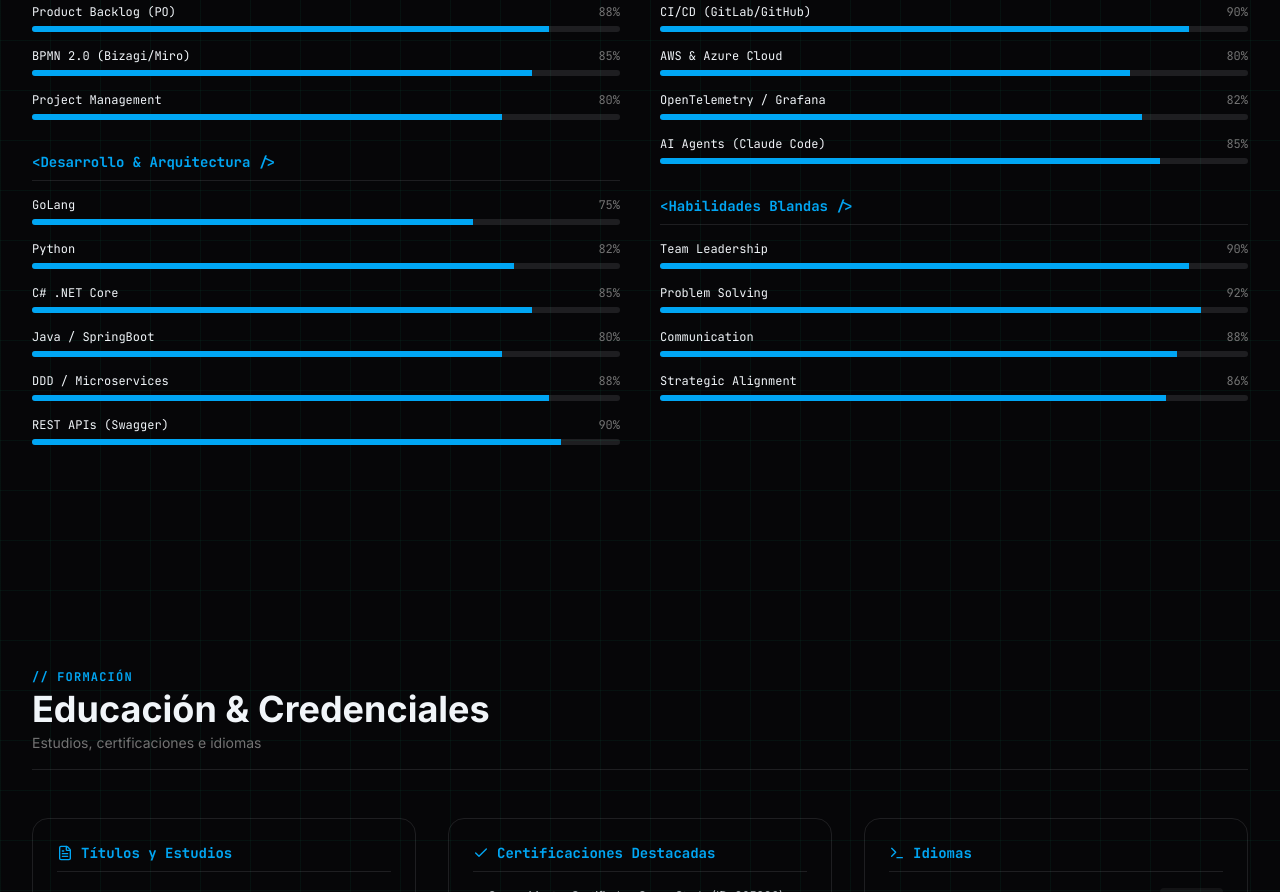
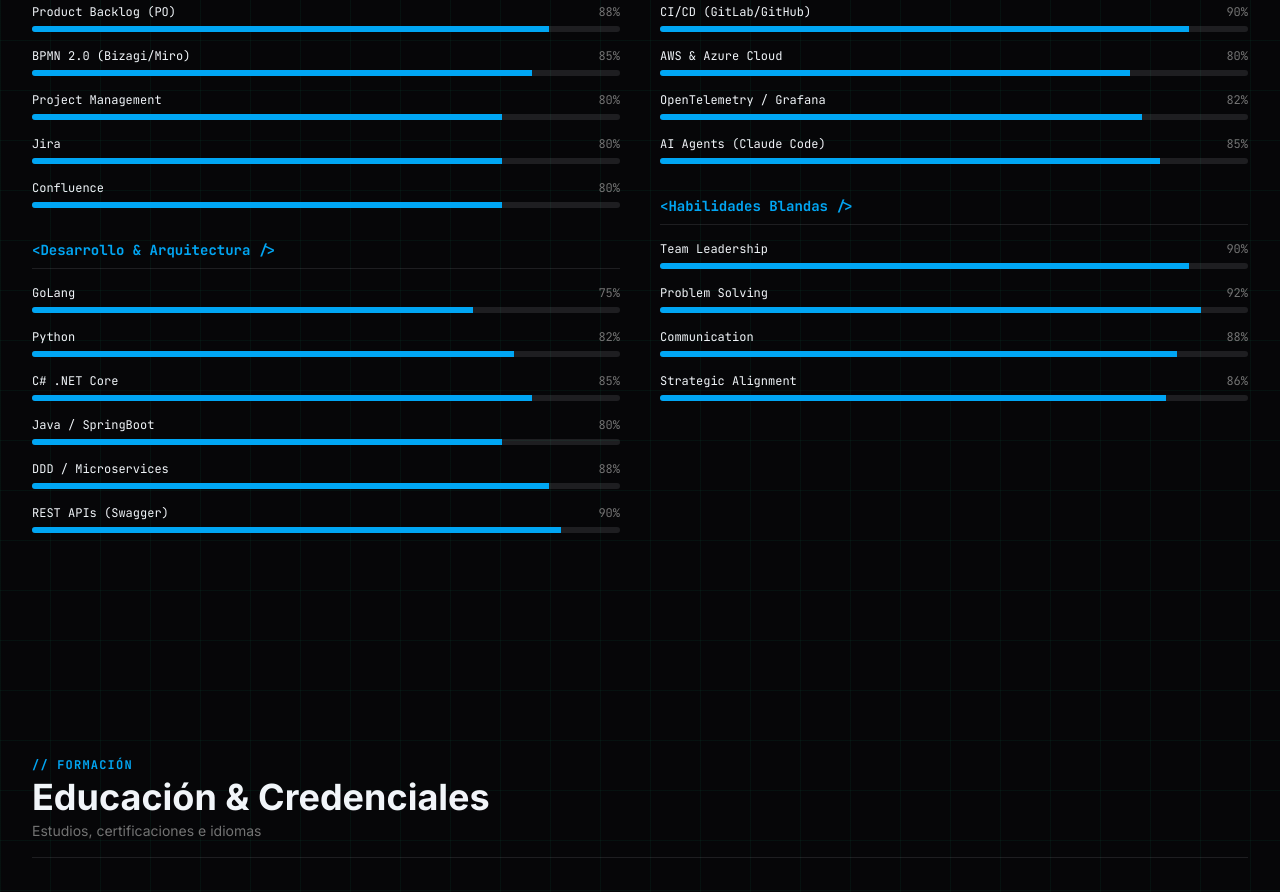
Before and after one commit to oliverhernandezmoreno/portfolio, a Next.js app: page / in a window 1280 px wide. Shown: the part 3460-4352 px from the top of the page. Built offline with nearby package versions, Linux system fonts and the light colour scheme.

Commit message:
Please provide the changes or the file diffs you would like me to summarize.

```diff
--- a/app/page.tsx
+++ b/app/page.tsx
@@ -394,6 +394,8 @@ const SKILLS_DATA = [
   { name: "Product Backlog (PO)", percent: 88, category: "mgmt" },
   { name: "BPMN 2.0 (Bizagi/Miro)", percent: 85, category: "mgmt" },
   { name: "Project Management", percent: 80, category: "mgmt" },
+  { name: "Jira", percent: 80, category: "mgmt" },
+  { name: "Confluence", percent: 80, category: "mgmt" },
   // Dev
   { name: "GoLang", percent: 75, category: "dev" },
   { name: "Python", percent: 82, category: "dev" },
@@ -596,8 +598,8 @@ export default function Home() {
             <button
               onClick={toggleArchView}
               className={`border font-mono text-xs font-bold px-3 py-1.5 rounded-md transition-all ${showArch
-                  ? "bg-red-500/10 border-red-500/30 text-red-500 hover:bg-red-500/20"
-                  : "bg-sky-500/10 border-sky-500/30 text-sky-600 dark:bg-emerald-500/10 dark:border-emerald-500/30 dark:text-emerald-400 hover:scale-105"
+                ? "bg-red-500/10 border-red-500/30 text-red-500 hover:bg-red-500/20"
+                : "bg-sky-500/10 border-sky-500/30 text-sky-600 dark:bg-emerald-500/10 dark:border-emerald-500/30 dark:text-emerald-400 hover:scale-105"
                 }`}
             >
               {showArch ? (idioma === 'ES' ? 'PORTAFOLIO' : 'PORTFOLIO') : '</arch>'}
```
